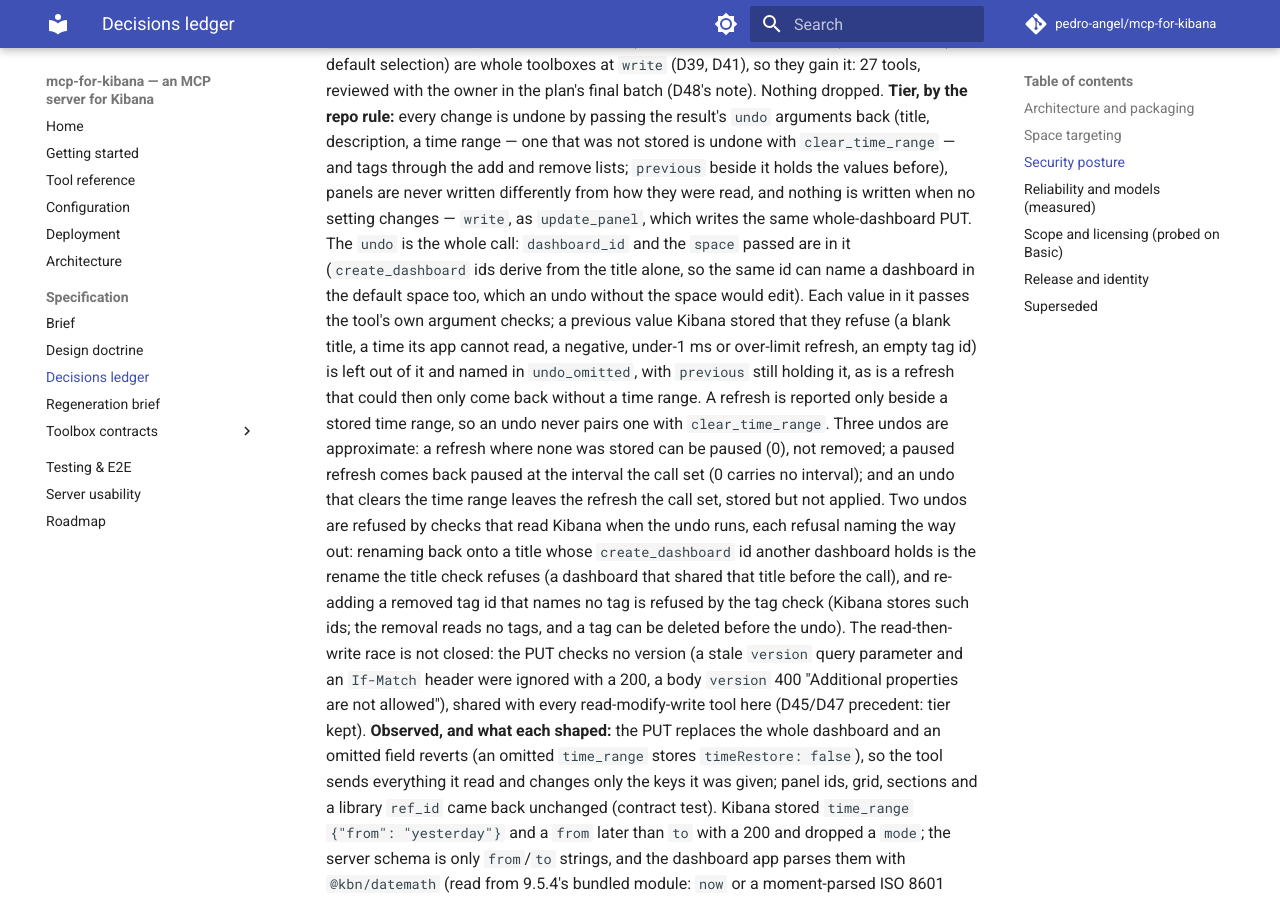
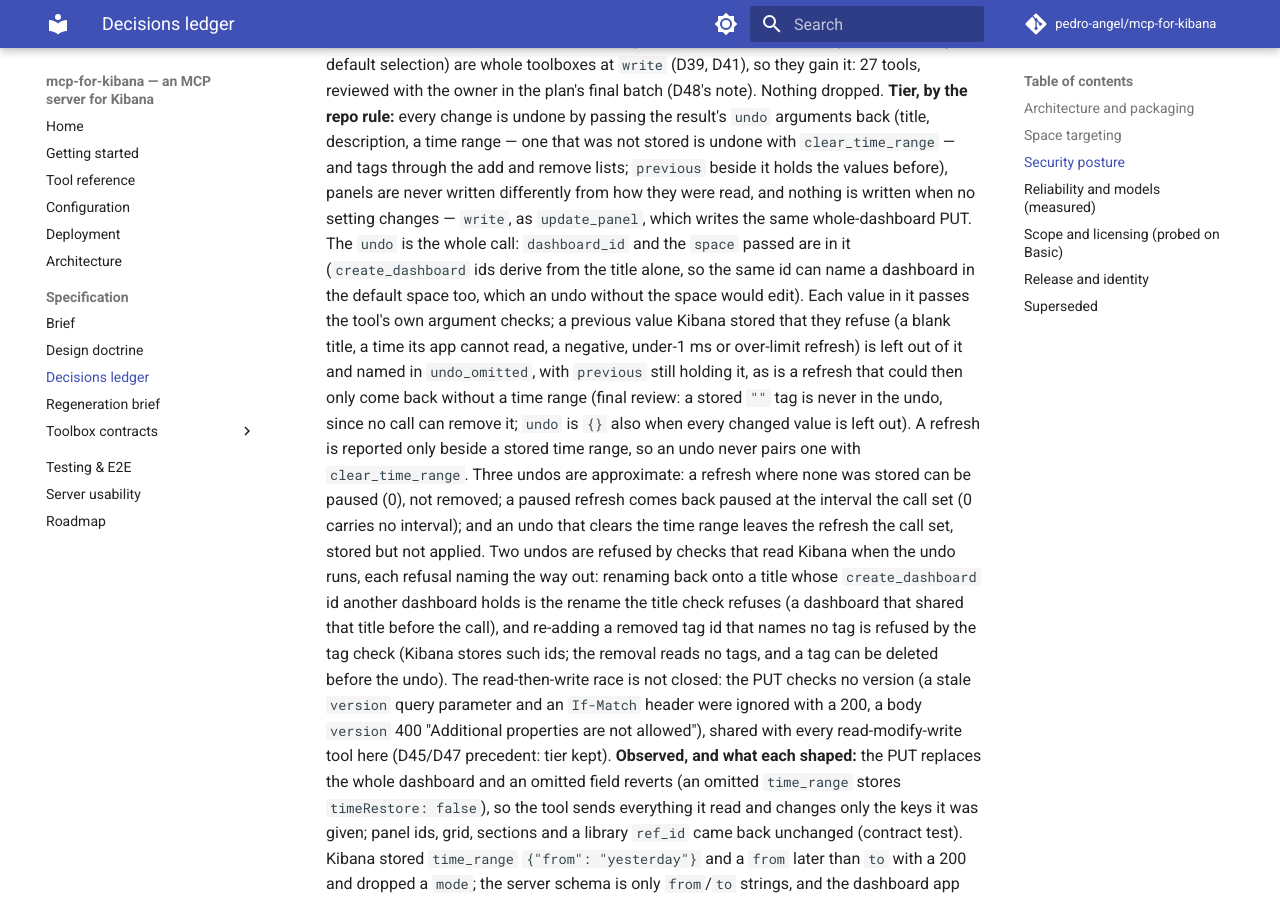
Before and after one commit to pedro-angel/mcp-for-kibana, an MkDocs documentation site: the page built from docs/spec/decisions.md, in a window 1280 px wide and 900 px high, scrolled down 23086 px. Built offline with MkDocs 1.6.1 and Material for MkDocs 9.7.7, drawn with Linux system fonts in a browser that asks for light colours; comment, search, counter and statistics services are not loaded.

Commit message:
fix(dashboards): drop the unreachable empty-tag undo case; state when undo is empty
Why: the final B8 review found that undo_arguments' "empty tag id" branch
cannot run through update_dashboard: tags_to_remove takes min_length=1 ids
and merged_tags keeps every stored tag not named, so a stored "" tag is
never removed and never reaches undo. CHANGELOG, tools.md, the dashboards
spec and D52 described it as real, and its unit test passed an after-view
the tool cannot produce. The spec also said undo is {} "when nothing
changed", while the code (and tools.md) return {} whenever there is nothing
to undo, also when every changed value is left out (the live refresh test
gets status updated, undo {}, undo_omitted [refresh_interval_seconds]).

Change: the dead branch is removed; the unit test now pins that a stored ""
tag stays and never reaches undo. Docs: dashboards spec v1.4 (undo {} when
nothing changed or every changed value is refused; no empty-tag case), D52
final-review note, tools.md and the CHANGELOG entry drop the empty tag id.
Plan: B8 shas, log line.

Gates: make check exit 0 (1983 passed, coverage 95.52%); make
test-contract 170 passed, 1 skipped (elastic_agent monitoring under Fleet
space awareness, D51); make test-e2e-replay 4 passed. No tool name,
description or schema changed.

Co-Authored-By: Claude Opus 5.5 <noreply@anthropic.com>
Claude-Session: https://claude.ai/code/session_014EXhR4rwzqRut7nwHKEQWV

```diff
--- a/docs/spec/decisions.md
+++ b/docs/spec/decisions.md
@@ -1121,10 +1121,12 @@ this ledger stands without them.
   name a dashboard in the default space too, which an undo without the space
   would edit). Each value in it passes the tool's own argument checks; a
   previous value Kibana stored that they refuse (a blank title, a time its
-  app cannot read, a negative, under-1 ms or over-limit refresh, an empty
-  tag id) is left out of it and named in `undo_omitted`, with `previous`
+  app cannot read, a negative, under-1 ms or over-limit refresh) is left
+  out of it and named in `undo_omitted`, with `previous`
   still holding it, as is a refresh that could then only come back without
-  a time range. A refresh is reported only beside a stored time range, so
+  a time range (final review: a stored `""` tag is never in the undo, since
+  no call can remove it; `undo` is `{}` also when every changed value is
+  left out). A refresh is reported only beside a stored time range, so
   an undo never pairs one with `clear_time_range`. Three undos are
   approximate: a refresh where none was stored can be paused (0), not
   removed; a paused refresh comes back paused at the interval the call set
```
Also changed, not shown: .claude/plans/ops-admin-tools.md (+2 -1 lines), CHANGELOG.md (+1 -1 lines), docs/spec/toolboxes/dashboards.md (+5 -4 lines), docs/tools.md (+1 -1 lines), 2 other files.
